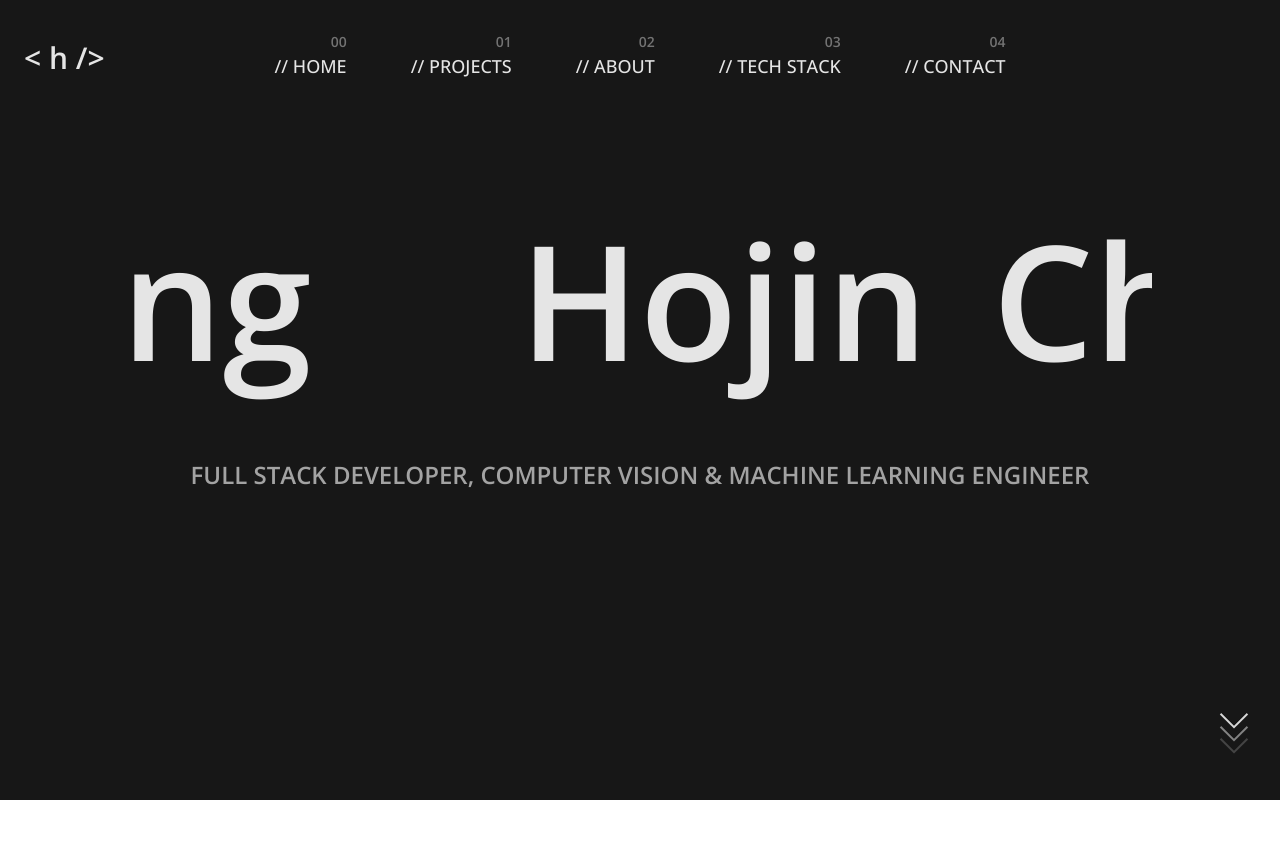
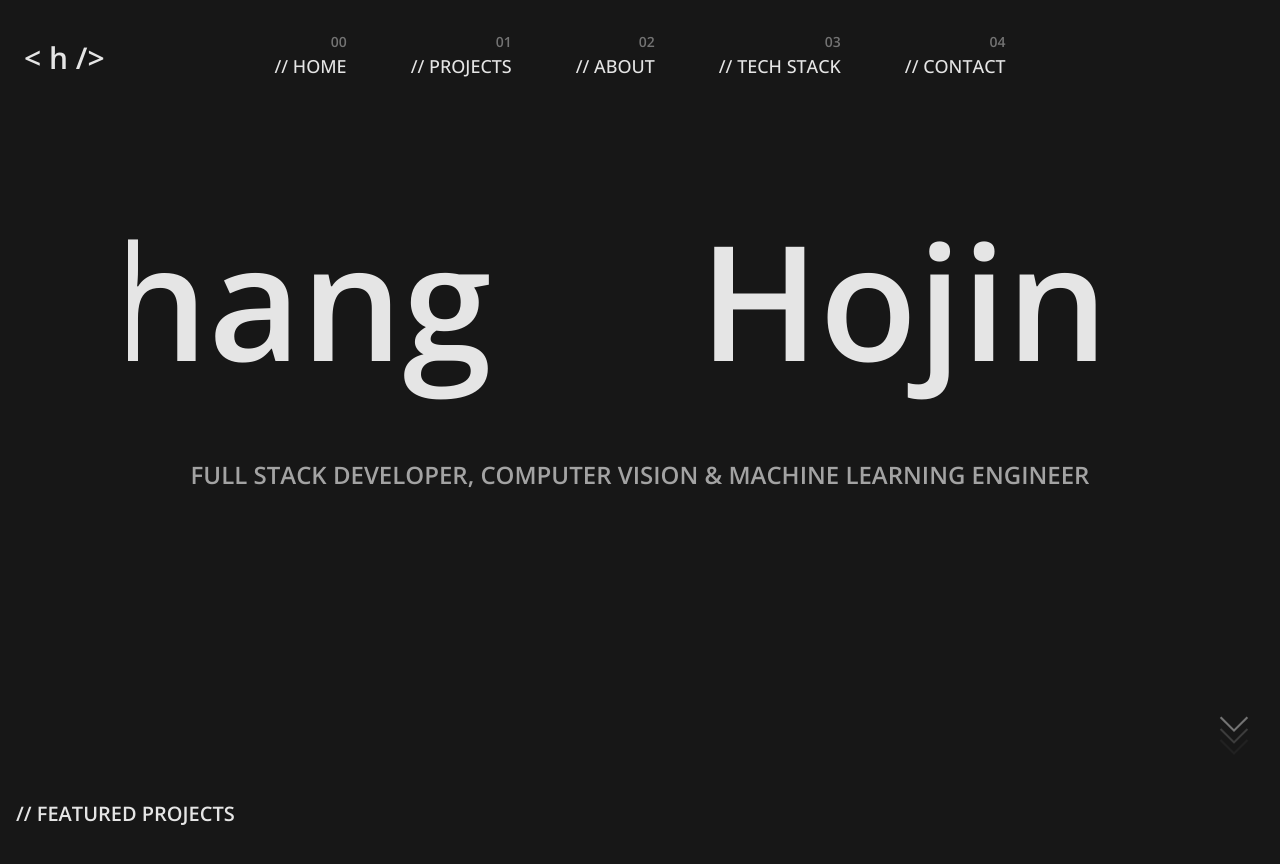
Before and after one commit to hojinchang/portfolio, a React (Vite) app: page / in a window 1280 px wide. Shown: the top 864 px of the page. Before the commit the page ends 800 px from the top, so only its background shows below. Built offline with nearby package versions, Linux system fonts and the light colour scheme; a web font is replaced by a local one.

Commit message:
Fix bug, revert back to cloning

```diff
--- a/src/components/header/ScrollDown.tsx
+++ b/src/components/header/ScrollDown.tsx
@@ -3,12 +3,27 @@ import { FC } from "react";
 
 const ScrollDown: FC = () => {
 
+    const handleClick = (e: React.MouseEvent<HTMLButtonElement>) => {
+        e.preventDefault();
+
+        // Get the ref to the ProjectSection and scroll to it
+        const projectSection = document.getElementById("projectSection");
+
+        if (projectSection) {
+            projectSection.scrollIntoView({
+                behavior: "smooth",
+                block: "start",
+                inline: "nearest"
+            });
+        }
+    }
+
     return (
-        <div className="absolute bottom-28 md:bottom-20 right-5">
+        <button className="absolute bottom-28 md:bottom-20 right-5" onClick={handleClick}>
             <span className="scroll-indicator"></span>
             <span className="scroll-indicator"></span>
             <span className="scroll-indicator"></span>
-        </div>
+        </button>
     )
 }
 
--- a/src/features/isMobile/isMobileSlice.ts
+++ b/src/features/isMobile/isMobileSlice.ts
@@ -5,7 +5,7 @@ interface isMobileState {
 }
 
 const initialState: isMobileState = {
-    isMobile: false
+    isMobile: true
 }
 
 const isMobileSlice = createSlice({
--- a/src/global/marquee.ts
+++ b/src/global/marquee.ts
@@ -21,6 +21,10 @@ const marqueeAnimation = () => {
         const marqueeContent = marquee?.firstChild as HTMLElement;
 
         if (marquee && marqueeContent) {
+            // Clone the marquee content
+            const marqueeContentClone = marqueeContent?.cloneNode(true);
+            marquee.append(marqueeContentClone);
+
             let tween: gsap.core.Tween;
             const playMarquee = () => {
                 let progress = tween ? tween.progress() : 0;
--- a/src/pages/HomePage.tsx
+++ b/src/pages/HomePage.tsx
@@ -1,11 +1,13 @@
 import { FC, useEffect } from "react";
-import { useDispatch } from "react-redux";
+import { useDispatch, useSelector } from "react-redux";
 
 import { setIsMobile } from "../features/isMobile/isMobileSlice";
+import { RootState } from "../store/store";
 import HomeSection from "../sections/HomeSection";
+import ProjectSection from "../sections/ProjectSection";
 
 const HomePage: FC = () => {
-
+    const isMobile = useSelector((state: RootState) => state.isMobile.isMobile);
     const dispatch = useDispatch();
 
     // Update the isMobile global state
@@ -25,8 +27,9 @@ const HomePage: FC = () => {
     }, [dispatch]);
 
     return (
-        <main>
+        <main className={isMobile ? "pb-20" : ""}>
             <HomeSection />
+            <ProjectSection />
         </main>
     )
 }
--- a/src/sections/HomeSection.tsx
+++ b/src/sections/HomeSection.tsx
@@ -36,19 +36,6 @@ const HomeSection: FC = () => {
                             <span className="marquee-letter inline-block">n</span>
                             <span className="marquee-letter inline-block">g</span>
                         </div>
-                        <div className="name-marquee w-full">
-                            <span className="marquee-letter inline-block">H</span>
-                            <span className="marquee-letter inline-block">o</span>
-                            <span className="marquee-letter inline-block">j</span>
-                            <span className="marquee-letter inline-block">i</span>
-                            <span className="marquee-letter inline-block">n</span>
-                            <span className="marquee-letter inline-block mx-4 sm:mx-8"></span>
-                            <span className="marquee-letter inline-block">C</span>
-                            <span className="marquee-letter inline-block">h</span>
-                            <span className="marquee-letter inline-block">a</span>
-                            <span className="marquee-letter inline-block">n</span>
-                            <span className="marquee-letter inline-block">g</span>
-                        </div>
                     </div>
                 </div>
 
--- /dev/null
+++ b/src/sections/ProjectSection.tsx
@@ -0,0 +1,13 @@
+import { FC, useRef } from "react";
+
+const ProjectSection: FC = () => {
+    const projectSectionRef = useRef<HTMLDivElement>(null);
+
+    return (
+        <section ref={projectSectionRef} id="projectSection" className="min-h-screen">
+            <h1 className="font-semibold text-xl">// FEATURED PROJECTS</h1>
+        </section>
+    )
+}
+
+export default ProjectSection;
```
